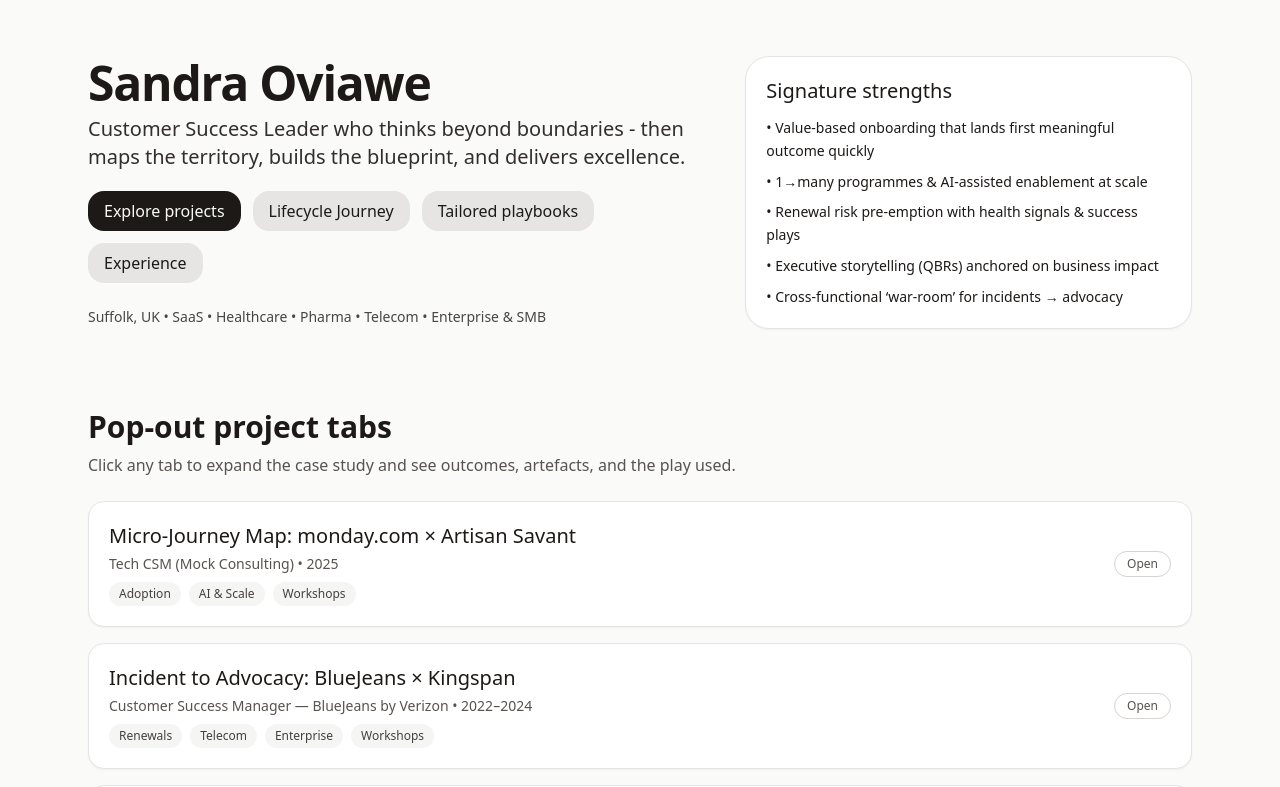
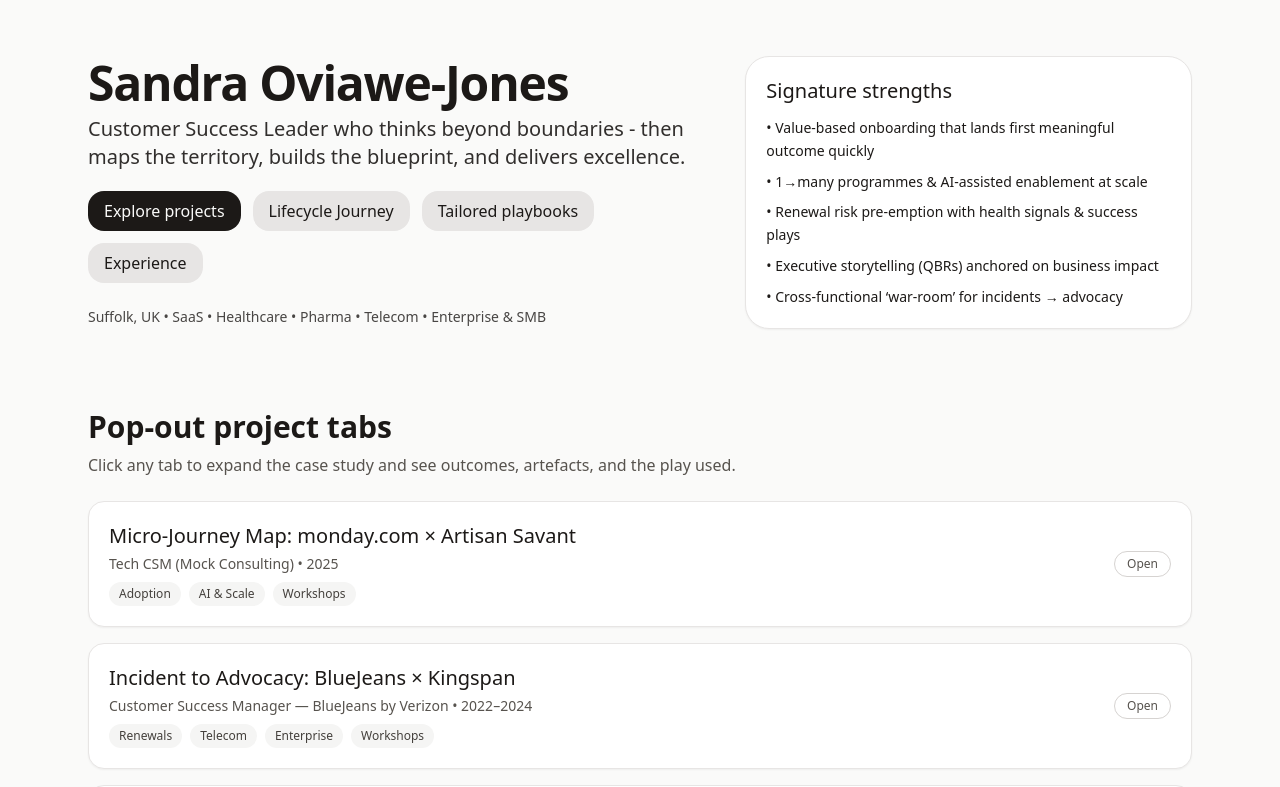
Before and after one commit to sandraovjones-sudo/Sandra-Oviawe-CSM, a React (Vite) app: page / in a window 1280 px wide. Shown: the top 787 px of the page. Built offline with nearby package versions, Linux system fonts and the light colour scheme.

Commit message:
Update App.jsx

```diff
--- a/src/App.jsx
+++ b/src/App.jsx
@@ -131,7 +131,7 @@ useEffect(() => {
           <div className="grid gap-8 md:grid-cols-[1.4fr,1fr] items-center">
             <div>
               <h1 className="text-4xl md:text-5xl font-semibold leading-tight tracking-tight">
-                Sandra Oviawe
+                Sandra Oviawe-Jones
               </h1>
               <p className="mt-2 text-lg md:text-xl opacity-90">
                 Customer Success Leader who thinks beyond boundaries - then maps the territory, builds the blueprint, and delivers excellence.
```
